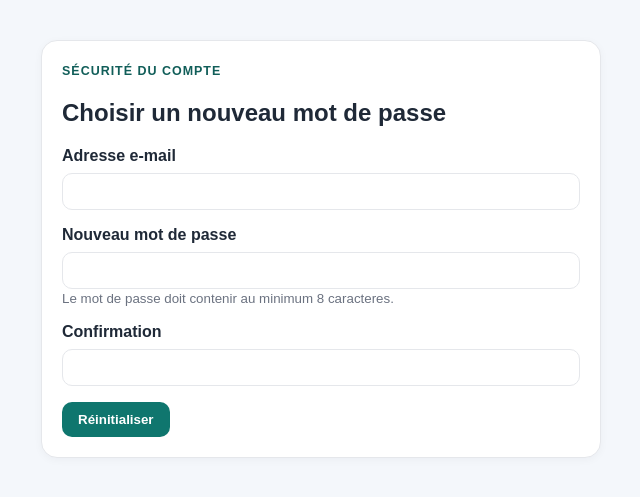
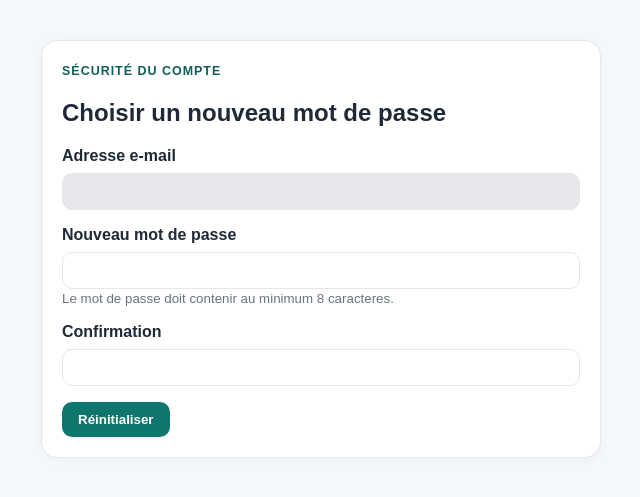
Before and after one commit to codesphereafrica-rgb/conza, a Laravel app: page /reinitialiser-mot-de-passe/1 in a window 1280 px wide. Shown: the part 96-593 px from the top of the page, without its empty margins (319-959 px from the left). Run offline with Laravel 12, Linux system fonts and the light colour scheme.

Commit message:
Lock reset email field

```diff
--- a/resources/views/auth/reset-password.blade.php
+++ b/resources/views/auth/reset-password.blade.php
@@ -12,7 +12,7 @@
                 <input type="hidden" name="token" value="{{ $token }}">
                 <div class="form-group">
                     <label for="email">Adresse e-mail</label>
-                    <input id="email" name="email" type="email" value="{{ old('email', $email) }}" required>
+                    <input id="email" name="email" type="email" value="{{ old('email', $email) }}" readonly required style="background-color:#e5e7eb; color:#6b7280; cursor:not-allowed;">
                 </div>
                 <div class="form-group">
                     <label for="password">Nouveau mot de passe</label>
```
